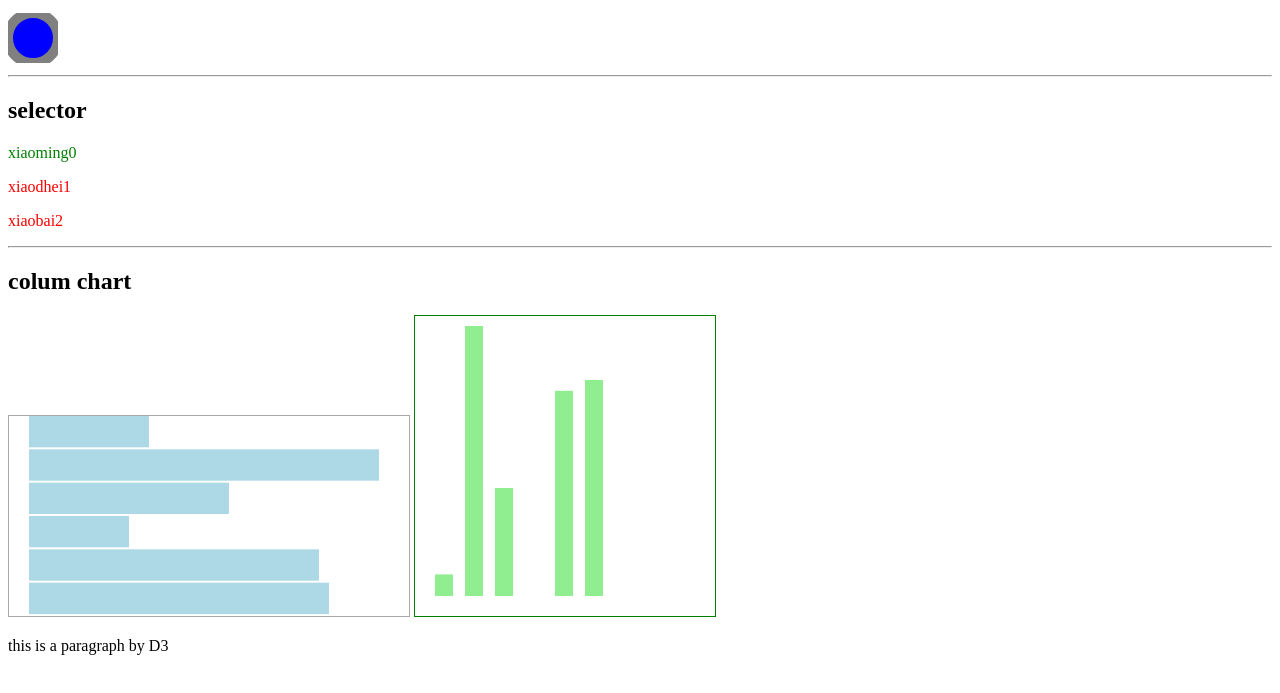
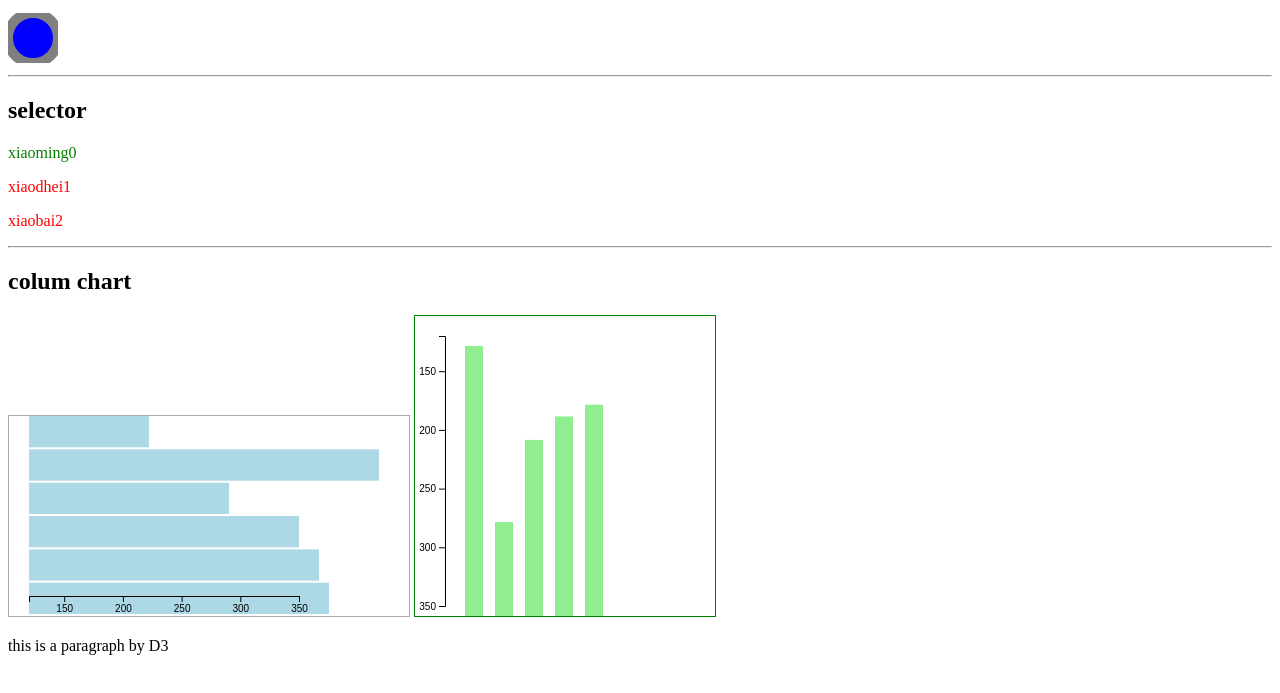
Before and after one commit to xenonflash/try-D3, a website: page index.html in a window 1280 px wide. Shown: the part 101-794 px from the top of the page. Drawn offline with nearby package versions, Linux system fonts and the light colour scheme.

Commit message:
添加坐标轴

```diff
--- a/index.html
+++ b/index.html
@@ -47,7 +47,7 @@
       .attr('width', 400)
       .attr('height', 200)
       .style('border', '1px solid #aaa');
-    var dataset = [120, 350, 200, 100, 290, 300];
+    var dataset = [120, 350, 200, 270, 290, 300];
     var columHeight = 200 / dataset.length;
     columChart.selectAll('rect')
               .data(dataset)
@@ -64,17 +64,28 @@
     var linear = d3.scaleLinear()
                           .domain([d3.min(dataset),d3.max(dataset)])
                           .range([0, 270]);
-    console.log(linear);
     columChart2.selectAll("rect")
                .data(dataset)
                .enter()
                .append('rect')
                .attr('x', (d, i) => (i * 30 + 20))
-               .attr('y', (d) => (280 - linear(d)))
+               .attr('y', (d) => (300 - linear(d)))
                .attr('width', 18)
                .attr('height', (d) => (linear(d)))
                .attr('fill', 'lightgreen');
 /*********************  使用坐标轴  ***********************************/
+    var axisBottom = d3.axisBottom()
+                  .scale(linear)
+                  .ticks(4);
+    var axisLeft = d3.axisLeft()
+                     .scale(linear)
+                     .ticks(5)
+    columChart.append('g')
+              .attr('transform', 'translate(20, 180)')
+              .call(axisBottom);
+    columChart2.append('g')
+                .attr('transform', 'translate(30, 20)')
+                .call(axisLeft)
   </script>
 </body>
 
```
